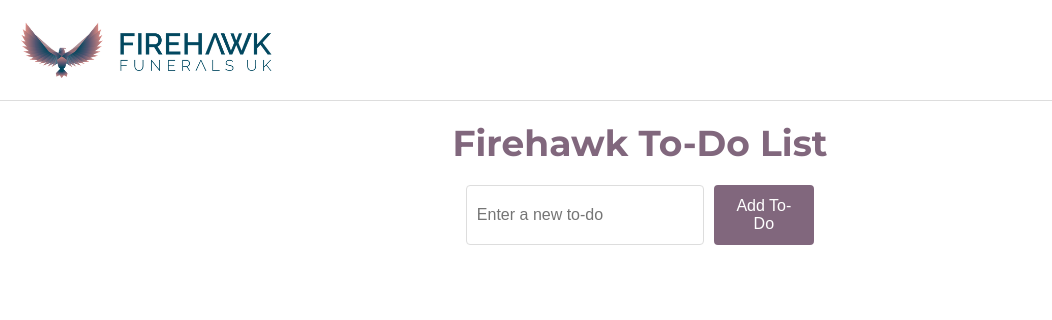
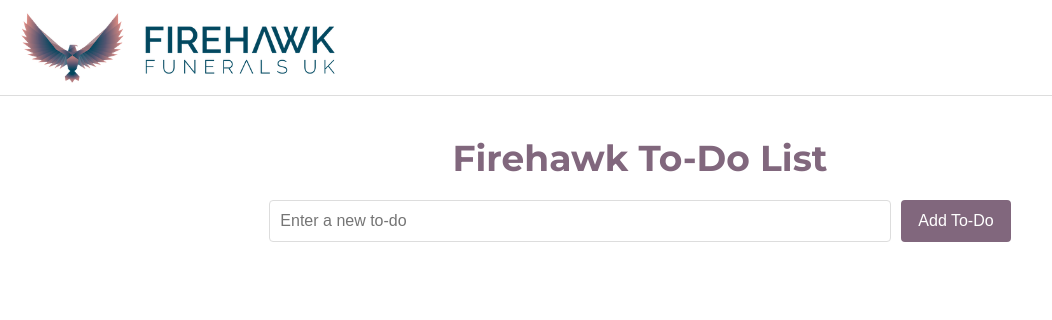
Before and after one commit to ThomasBeresford-0/firehawk-to-do-list, a website: page index.html in a window 1280 px wide. Shown: the whole page, without its empty margins (0-1052 px from the left). Drawn offline with Linux system fonts and the light colour scheme; no server answers.

Commit message:
updated css styling

```diff
--- a/css/style.css
+++ b/css/style.css
@@ -11,27 +11,13 @@ body {
   display: flex;
   align-items: center;
   background-color: #ffffff; /* White background for header */
-  padding: 10px 20px; /* Adjusted padding for a smaller header */
+  padding: 10px 20px; /* Padding for the header */
   border-bottom: 1.5px solid #ddd; /* Light border at the bottom */
-  height: 80px; /* Reduced the height of the header */
 }
 
 .header .logo {
-  height: 60px; /* Reduced logo size */
-  width: auto;  /* Maintain aspect ratio */
-}
-
-/* Title Container */
-.title-container {
-  display: flex;
-  justify-content: center;
-  margin-top: 20px; /* Space between header and title */
-}
-
-.title-container h1 {
-  margin: 0;
-  font-size: 36px; /* Title font size */
-  color: #81677D; /* Matching text color for title */
+  height: 75px; /* Adjust height of the logo */
+  width: auto; /* Maintain aspect ratio */
 }
 
 /* To-Do List Container */
@@ -40,12 +26,24 @@ body {
   flex-direction: column;
   align-items: center;
   padding: 20px;
+  margin-top: 20px; /* Add margin-top to give space from the header */
+}
+
+/* Center the Heading */
+.todo-container h1 {
+  margin: 0;
+  font-size: 36px; /* Adjust font size if needed */
+  color: #81677D; /* Matching text color for header */
+  text-align: center;
+  margin-bottom: 20px; /* Add space below the heading */
 }
 
 /* Form Styles */
 #todo-form {
   display: flex;
   justify-content: center;
+  width: 100%; /* Ensure form takes full width */
+  max-width: 800px; /* Set a max-width for larger screens */
   margin-bottom: 20px;
 }
 
@@ -53,7 +51,8 @@ body {
   padding: 10px;
   border: 1px solid #ddd;
   border-radius: 4px;
-  width: 70%;
+  width: 100%; /* Take up full width of the form */
+  max-width: 600px; /* Set a maximum width for the input field */
   font-size: 16px;
 }
 
--- a/index.html
+++ b/index.html
@@ -14,11 +14,8 @@
     <img src="assets/firehawk-logo.png" alt="Firehawk Logo" class="logo">
   </header>
 
-  <div class="title-container">
+  <div class="todo-container">
     <h1>Firehawk To-Do List</h1>
-  </div>
-
-  <div class="todo-container">
     <form id="todo-form">
       <input type="text" id="todo-input" placeholder="Enter a new to-do">
       <button type="submit">Add To-Do</button>
```
